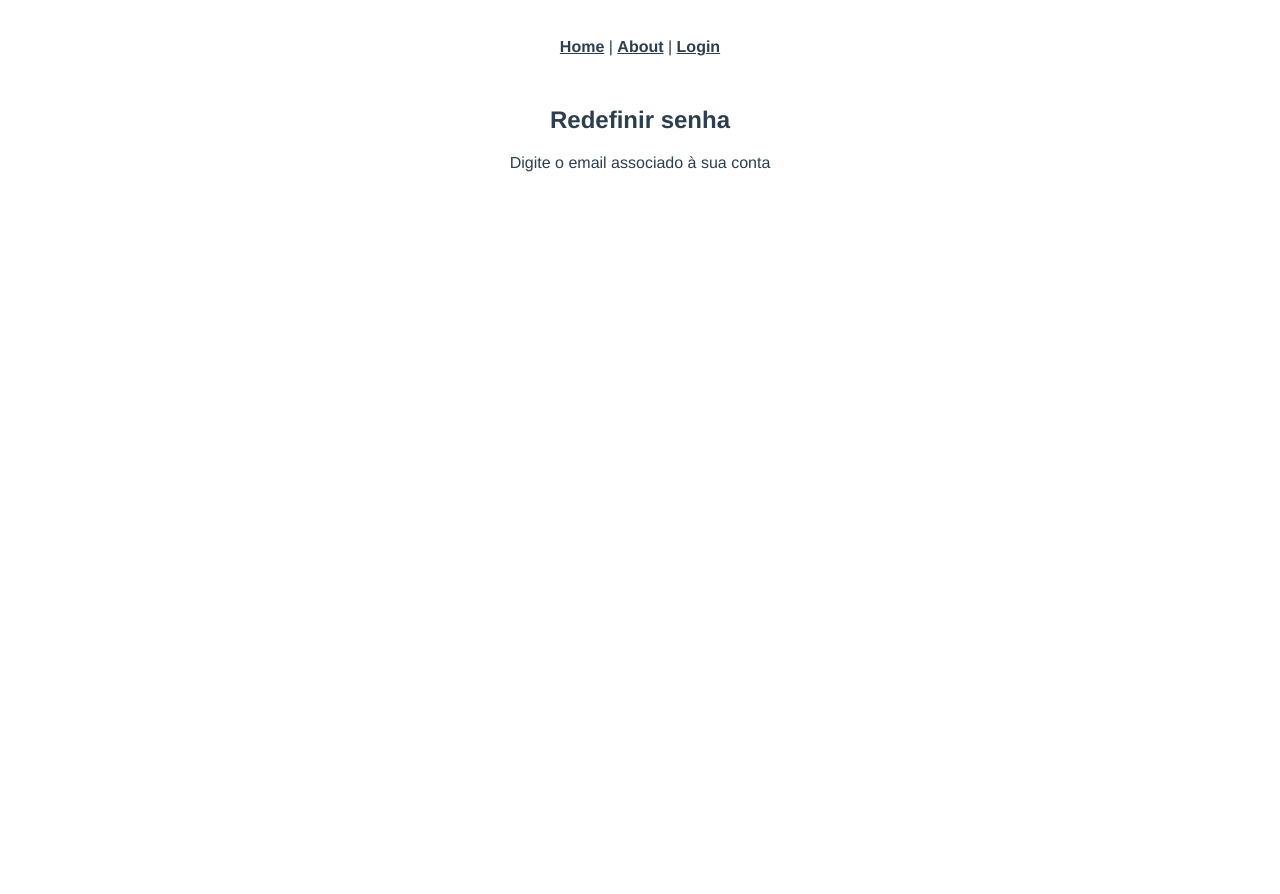
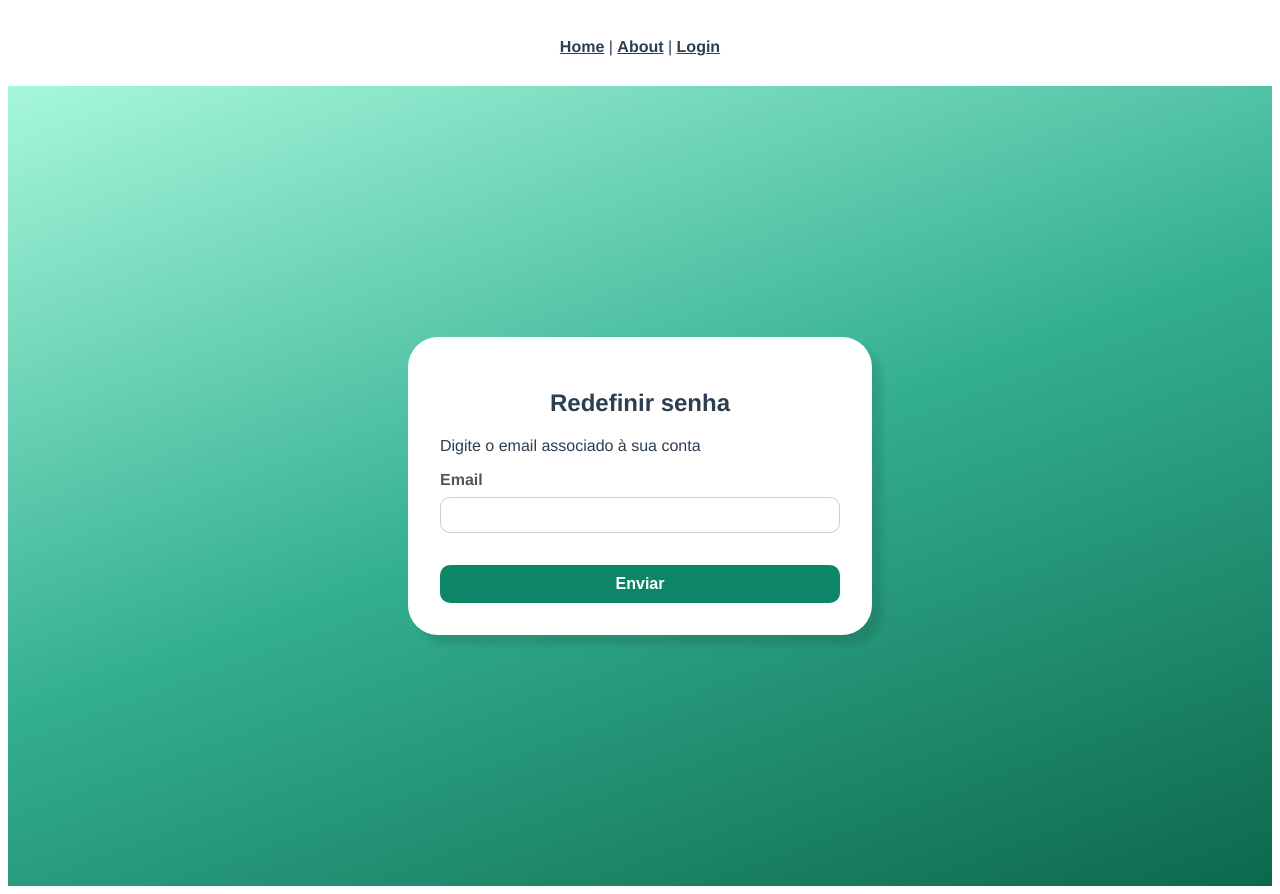
Before and after one commit to MarcelaPaixao/Syncro, a Vue app in the folder frontend_syncro/: page /esqueceu-sua-senha in a window 1280 px wide. Before the commit the page ends 800 px from the top, so only its background shows below. Built offline with nearby package versions, Linux system fonts and the light colour scheme.

Commit message:
EsqueceuSenha + RedefinirSenha + componentes

```diff
--- a/frontend_syncro/package.json
+++ b/frontend_syncro/package.json
@@ -37,6 +37,7 @@
   "eslintConfig": {
     "root": true,
     "env": {
+      "vue/setup-compiler-macros": true,
       "node": true
     },
     "extends": [
--- /dev/null
+++ b/frontend_syncro/src/components/InputEmail.vue
@@ -0,0 +1,42 @@
+<template>
+  <div class="input-email">
+    <div class="input-group">
+      <label>Email</label>
+      <input
+        :value="email"
+        @input="$emit('update:email', $event.target.value)"
+        type="email"
+        required
+      />
+    </div>
+  </div>
+</template>
+
+<script setup>
+defineProps({
+  email: { type: String, required: true },
+});
+defineEmits(["update:email"]);
+</script>
+
+<style scoped>
+label {
+  text-align: left;
+  display: block;
+  margin-bottom: 0.5rem;
+  color: #555;
+  font-weight: bold;
+}
+
+.input-group {
+  margin-bottom: 1rem;
+}
+
+input {
+  width: 100%;
+  padding: 0.6rem;
+  border: 1px solid #ccc;
+  border-radius: 10px;
+  box-sizing: border-box; /* Garante que o padding não aumente a largura total */
+}
+</style>
--- /dev/null
+++ b/frontend_syncro/src/components/InputSenha.vue
@@ -0,0 +1,67 @@
+<template>
+  <div class="input-senha">
+    <div class="input-group">
+      <label>Senha</label>
+      <input
+        :value="password"
+        @input="$emit('update:password', $event.target.value)"
+        type="password"
+        required
+      />
+    </div>
+
+    <div v-if="showConfirmacao" class="input-group">
+      <label>Confirmar senha</label>
+      <input
+        :value="confirmPassword"
+        @input="$emit('update:confirmPassword', $event.target.value)"
+        type="password"
+        required
+      />
+    </div>
+
+    <p v-if="showConfirmacao && passwordError" class="error-message">
+      {{ passwordError }}
+    </p>
+  </div>
+</template>
+
+<script setup>
+defineProps({
+  password: { type: String, required: true },
+  confirmPassword: { type: String },
+  passwordError: { type: String },
+  showConfirmacao: { type: Boolean, default: false },
+});
+defineEmits(["update:password", "update:confirmPassword"]);
+</script>
+
+<style scoped>
+label {
+  text-align: left;
+  display: block;
+  margin-bottom: 0.5rem;
+  color: #555;
+  font-weight: bold;
+}
+
+.input-group {
+  margin-bottom: 1rem;
+}
+
+input {
+  width: 100%;
+  padding: 0.6rem;
+  border: 1px solid #ccc;
+  border-radius: 10px;
+  box-sizing: border-box; /* Garante que o padding não aumente a largura total */
+}
+
+.error-message {
+  text-align: left;
+  font-size: 0.9rem;
+  margin-top: -0.5rem;
+  font-style: italic;
+  color: red;
+}
+</style>
--- a/frontend_syncro/src/components/Senha.vue
+++ /dev/null
@@ -1,63 +0,0 @@
-<template>
-  <div class="input-group">
-    <label>Senha</label>
-    <input
-      :value="password"
-      @input="$emit('update:password', $event.target.value)"
-      type="password"
-      required
-    />
-  </div>
-
-  <div class="input-group">
-    <input
-      :value="confirmPassword"
-      @input="$emit('update:confirmPassword', $event.target.value)"
-      type="password"
-      required
-    />
-  </div>
-
-  <p v-if="passwordError" class="error-message">
-    {{ passwordError }}
-  </p>
-</template>
-
-<script setup>
-defineProps({
-  password: { type: String, required: true },
-  confirmPassword: { type: String, required: true },
-  passwordError: { type: String },
-});
-defineEmits(["update:password", "update:confirmPassword"]);
-</script>
-
-<style>
-label {
-  text-align: left;
-  display: block;
-  margin-bottom: 0.5rem;
-  color: #555;
-  font-weight: bold;
-}
-
-.input-group {
-  margin-bottom: 1rem;
-}
-
-input {
-  width: 100%;
-  padding: 0.6rem;
-  border: 1px solid #ccc;
-  border-radius: 10px;
-  box-sizing: border-box; /* Garante que o padding não aumente a largura total */
-}
-
-.error-message {
-  text-align: left;
-  font-size: 0.9rem;
-  margin-top: -0.5rem;
-  font-style: italic;
-  color: red;
-}
-</style>
--- a/frontend_syncro/src/router/index.js
+++ b/frontend_syncro/src/router/index.js
@@ -3,6 +3,7 @@ import HomeView from "../views/HomeView.vue";
 import LoginView from "../views/LoginView.vue";
 import CadastroView from "../views/CadastroView.vue";
 import EsqueceuSuaSenhaView from "../views/EsqueceuSuaSenhaView.vue";
+import RedefinirSenhaView from "../views/RedefinirSenhaView.vue";
 
 const routes = [
   {
@@ -34,6 +35,11 @@ const routes = [
     name: "esqueceu-sua-senha",
     component: EsqueceuSuaSenhaView,
   },
+  {
+    path: "/redefinir-senha",
+    name: "redefinir-senha",
+    component: RedefinirSenhaView,
+  },
 ];
 
 const router = createRouter({
--- a/frontend_syncro/src/views/CadastroView.vue
+++ b/frontend_syncro/src/views/CadastroView.vue
@@ -9,15 +9,13 @@
           <input type="text" v-model="name" required />
         </div>
 
-        <div class="input-group">
-          <label>Email</label>
-          <input type="email" v-model="email" required />
-        </div>
+        <InputEmail v-model:email="email" />
 
-        <Senha
+        <InputSenha
           v-model:password="password"
           v-model:confirmPassword="confirmPassword"
           :passwordError="passwordError"
+          :showConfirmacao="true"
         />
 
         <button type="submit" class="button">Cadastrar</button>
@@ -31,11 +29,13 @@
 </template>
 
 <script>
-import Senha from "@/components/Senha.vue";
+import InputSenha from "@/components/InputSenha.vue";
+import InputEmail from "@/components/InputEmail.vue";
 export default {
   name: "CadastroView",
   components: {
-    Senha,
+    InputSenha,
+    InputEmail,
   },
   data() {
     return {
--- a/frontend_syncro/src/views/EsqueceuSuaSenhaView.vue
+++ b/frontend_syncro/src/views/EsqueceuSuaSenhaView.vue
@@ -1,30 +1,107 @@
 <template>
   <div class="esqueceu-sua-senha">
-    <h2>Redefinir senha</h2>
-    <p>Digite o email associado à sua conta</p>
-    <div class="validacao-box"></div>
+    <div class="validar-email-box">
+      <h2>Redefinir senha</h2>
+
+      <p>Digite o email associado à sua conta</p>
+      <form @submit.prevent="validarEmail">
+        <InputEmail v-model:email="email" />
+        <button type="submit" class="button">Enviar</button>
+      </form>
+      <p v-if="emailError" class="error-message">
+        {{ emailError }}
+      </p>
+    </div>
   </div>
 </template>
 
 <script>
+import InputEmail from "@/components/InputEmail.vue";
 export default {
   name: "EsqueceuSuaSenhaView",
+  components: {
+    InputEmail,
+  },
+  watch: {
+    email() {
+      this.emailError = "";
+    },
+  },
   data() {
     return {
       email: "",
-      password: "",
+      emailError: "",
     };
   },
+
   methods: {
-    m1() {
-      // Testando no console do navegador
-      console.log(".....");
-    },
-    m2() {
-      console.log("......");
+    validarEmail() {
+      //verifica se existe no banco de dados um usuario
+      //associado a esse email
+      // this.emailError = "Não existe uma conta associada à essa conta!";
+      // return;
+      //else
+      console.log("indo para redefinição de senha...");
+      this.$router.push("/redefinir-senha");
     },
   },
 };
 </script>
 
-<style></style>
+<style scoped>
+.esqueceu-sua-senha {
+  display: flex;
+  justify-content: center;
+  align-items: center;
+  height: 100vh;
+  background-image: linear-gradient(160deg, #a7f7dc, #33af90, #0d684c);
+}
+
+.validar-email-box {
+  /* justify-content: center; */
+  padding: 2rem;
+  background-color: white;
+  border-radius: 30px;
+  box-shadow: 10px 10px 6px rgba(0, 0, 0, 0.1);
+  width: 100%;
+  max-width: 400px;
+}
+
+input {
+  width: 100%;
+  padding: 0.6rem;
+  border: 1px solid #ccc;
+  border-radius: 10px;
+  box-sizing: border-box; /* Garante que o padding não aumente a largura total */
+}
+
+.button {
+  width: 100%;
+  padding: 0.6rem;
+  border: none;
+  background-color: #0d8668;
+  color: white;
+  font-size: 1rem;
+  font-weight: bold;
+  border-radius: 10px;
+  cursor: pointer;
+  transition: background-color 0.3s;
+  margin-top: 1rem;
+}
+
+.button:hover {
+  background-color: #10a075cb;
+}
+
+.error-message {
+  text-align: left;
+  font-size: 0.9rem;
+  margin-top: -0.5rem;
+  font-style: italic;
+  color: red;
+}
+
+p {
+  text-align: left;
+}
+</style>
--- a/frontend_syncro/src/views/LoginView.vue
+++ b/frontend_syncro/src/views/LoginView.vue
@@ -4,22 +4,14 @@
       <h2>Login Syncro</h2>
 
       <form @submit.prevent="fazerLogin">
-        <div class="input-group">
-          <label>Email</label>
-          <input type="email" v-model="email" required />
-        </div>
+        <InputEmail v-model:email="email" />
 
-        <div class="password-group">
-          <div class="input-group">
-            <label>Senha</label>
-            <input type="password" v-model="password" required />
-          </div>
+        <InputSenha v-model:password="password" />
 
-          <div class="redireciona-esqueceu-senha">
-            <router-link to="/esqueceu-sua-senha"
-              >Esqueceu sua senha?</router-link
-            >
-          </div>
+        <div class="redireciona-esqueceu-senha">
+          <router-link to="/esqueceu-sua-senha"
+            >Esqueceu sua senha?</router-link
+          >
         </div>
 
         <button class="button">Entrar</button>
@@ -37,8 +29,14 @@
 </template>
 
 <script>
+import InputSenha from "@/components/InputSenha.vue";
+import InputEmail from "@/components/InputEmail.vue";
 export default {
   name: "LoginView",
+  components: {
+    InputSenha,
+    InputEmail,
+  },
   data() {
     return {
       email: "",
--- /dev/null
+++ b/frontend_syncro/src/views/RedefinirSenhaView.vue
@@ -0,0 +1,95 @@
+<template>
+  <div class="redefinir-senha">
+    <div class="redefinir-senha-box">
+      <h2>Redefinir senha</h2>
+      <form @submit.prevent="redefineSenha">
+        <InputSenha
+          v-model:password="password"
+          v-model:confirmPassword="confirmPassword"
+          :passwordError="passwordError"
+          :showConfirmacao="true"
+        />
+
+        <button type="submit" class="button">Redefinir</button>
+      </form>
+    </div>
+  </div>
+</template>
+
+<script>
+import InputSenha from "@/components/InputSenha.vue";
+export default {
+  name: "RedefinirSenhaView",
+  components: {
+    InputSenha,
+  },
+  watch: {
+    password() {
+      this.passwordError = "";
+    },
+    confirmPassword() {
+      this.passwordError = "";
+    },
+  },
+  data() {
+    return {
+      password: "",
+      confirmPassword: "",
+      passwordError: "",
+    };
+  },
+
+  methods: {
+    redefineSenha() {
+      if (this.password != this.confirmPassword) {
+        this.passwordError = "As senhas são diferentes!";
+        return;
+      }
+      // Testando no console do navegador
+      //aqui conecta com o backend
+      console.log("Dados para redefinicao:", {
+        password: this.password,
+        confirmPassword: this.confirmPassword,
+      });
+    },
+  },
+};
+</script>
+
+<style scoped>
+.redefinir-senha {
+  display: flex;
+  justify-content: center;
+  align-items: center;
+  height: 100vh;
+  background-image: linear-gradient(160deg, #a7f7dc, #33af90, #0d684c);
+}
+
+.redefinir-senha-box {
+  /* justify-content: center; */
+  padding: 2rem;
+  background-color: white;
+  border-radius: 30px;
+  box-shadow: 10px 10px 6px rgba(0, 0, 0, 0.1);
+  width: 100%;
+  max-width: 400px;
+}
+
+.button {
+  width: 100%;
+  padding: 0.6rem;
+  border: none;
+  background-color: #0d8668;
+  color: white;
+  font-size: 1rem;
+  font-weight: bold;
+  border-radius: 10px;
+  cursor: pointer;
+  transition: background-color 0.3s;
+  margin-top: 1rem;
+}
+
+.button:hover {
+  background-color: #10a075cb;
+}
+</style>
```
